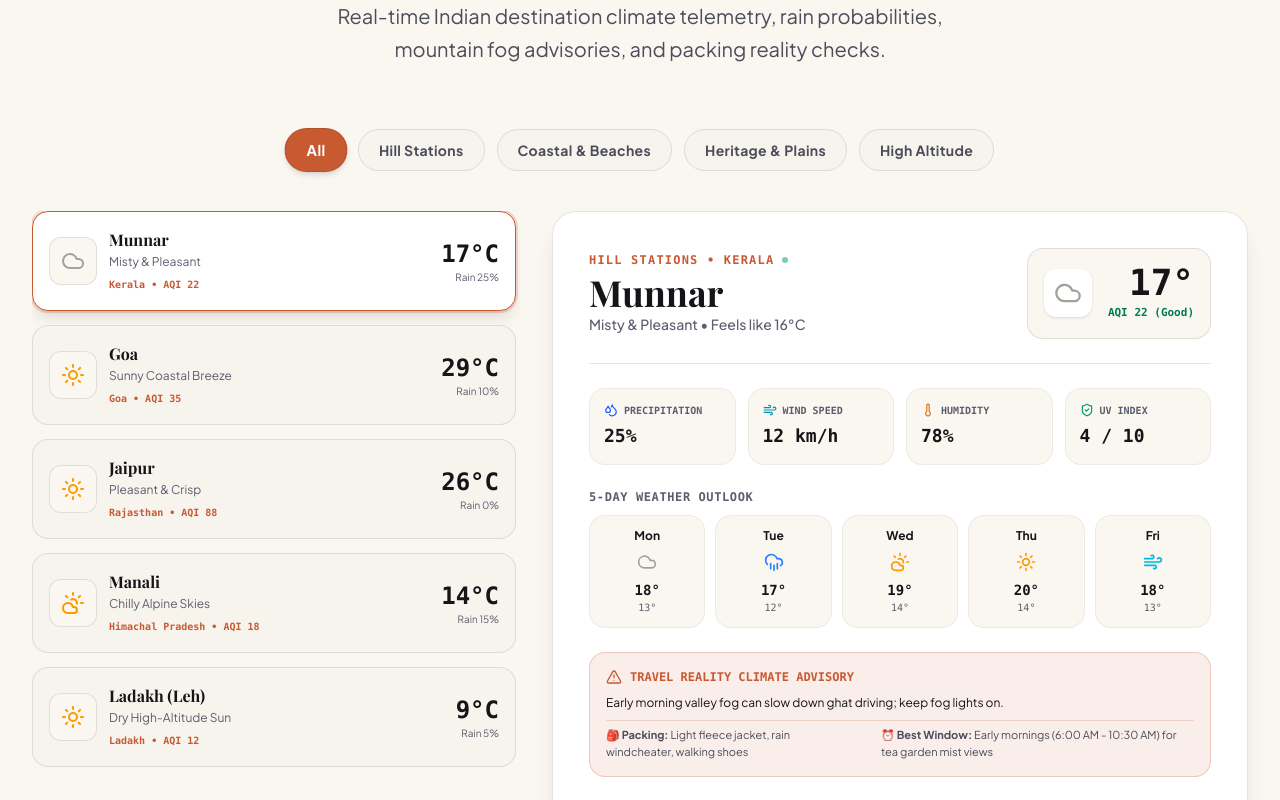
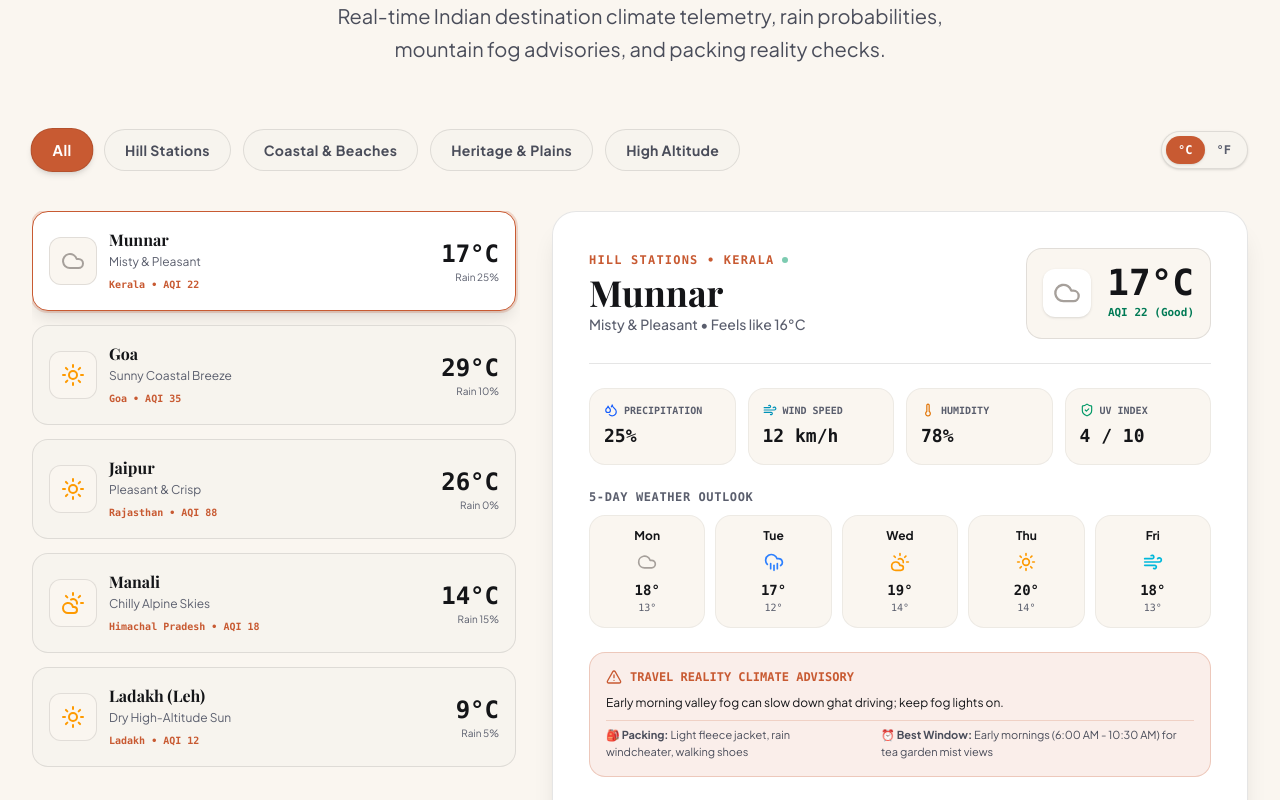
Before and after one commit to srijasethu/tripora, a React (Vite) app in the folder frontend/: page / in a window 1280 px wide. Shown: the part 3460-4260 px from the top of the page. Built offline with nearby package versions, Linux system fonts and the light colour scheme; a web font is replaced by a local one.

Commit message:
feat(weather): add Celsius and Fahrenheit unit switcher across radar and modal components

```diff
--- a/frontend/src/components/common/WeatherModal.jsx
+++ b/frontend/src/components/common/WeatherModal.jsx
@@ -15,7 +15,7 @@ import {
   Search,
   ArrowRight
 } from 'lucide-react';
-import { WEATHER_DESTINATIONS, WEATHER_CATEGORIES } from '../../data/weatherData';
+import { WEATHER_DESTINATIONS, WEATHER_CATEGORIES, convertTemp } from '../../data/weatherData';
 
 function getWeatherIcon(iconType, className = 'w-5 h-5') {
   switch (iconType) {
@@ -39,6 +39,7 @@ export default function WeatherModal({ isOpen, onClose, onSelectDestination }) {
   const [selectedCategory, setSelectedCategory] = useState('All');
   const [searchQuery, setSearchQuery] = useState('');
   const [activeDestId, setActiveDestId] = useState('goa');
+  const [tempUnit, setTempUnit] = useState('C');
 
   if (!isOpen) return null;
 
@@ -98,6 +99,35 @@ export default function WeatherModal({ isOpen, onClose, onSelectDestination }) {
               </div>
             </div>
 
+            <div className="flex items-center gap-2">
+              {/* Unit Toggle Pill */}
+              <div className="flex items-center bg-white/10 rounded-xl p-0.5 border border-white/10">
+                <button
+                  type="button"
+                  onClick={() => setTempUnit('C')}
+                  className={`px-2.5 py-1 text-xs font-mono font-bold rounded-lg transition-colors cursor-pointer ${
+                    tempUnit === 'C'
+                      ? 'bg-[#C85A32] text-white shadow-sm'
+                      : 'text-white/60 hover:text-white'
+                  }`}
+                  aria-label="Set temperature unit to Celsius"
+                >
+                  °C
+                </button>
+                <button
+                  type="button"
+                  onClick={() => setTempUnit('F')}
+                  className={`px-2.5 py-1 text-xs font-mono font-bold rounded-lg transition-colors cursor-pointer ${
+                    tempUnit === 'F'
+                      ? 'bg-[#C85A32] text-white shadow-sm'
+                      : 'text-white/60 hover:text-white'
+                  }`}
+                  aria-label="Set temperature unit to Fahrenheit"
+                >
+                  °F
+                </button>
+              </div>
+
               <button
                 onClick={onClose}
                 className="p-2 rounded-xl bg-white/5 hover:bg-white/15 text-white/70 hover:text-white transition-colors cursor-pointer"
@@ -105,6 +135,7 @@ export default function WeatherModal({ isOpen, onClose, onSelectDestination }) {
               >
                 <X className="w-5 h-5" />
               </button>
+            </div>
           </div>
 
           {/* Search & Category Filter Bar */}
@@ -187,10 +218,10 @@ export default function WeatherModal({ isOpen, onClose, onSelectDestination }) {
 
                       <div className="text-right flex flex-col items-end">
                         <span className="text-xl sm:text-2xl font-black font-mono text-white leading-tight">
-                          {dest.currentTemp}°C
+                          {convertTemp(dest.currentTemp, tempUnit)}°{tempUnit}
                         </span>
                         <span className="text-[10px] text-white/40">
-                          Feels {dest.feelsLike}°C
+                          Feels {convertTemp(dest.feelsLike, tempUnit)}°{tempUnit}
                         </span>
                       </div>
                     </div>
@@ -224,10 +255,10 @@ export default function WeatherModal({ isOpen, onClose, onSelectDestination }) {
                   </div>
                   <div className="text-right">
                     <span className="text-3xl sm:text-4xl font-black font-mono text-white">
-                      {activeDestination.currentTemp}°
+                      {convertTemp(activeDestination.currentTemp, tempUnit)}°{tempUnit}
                     </span>
                     <span className="block text-[10px] uppercase font-mono text-white/50">
-                      Feels like {activeDestination.feelsLike}°C
+                      Feels like {convertTemp(activeDestination.feelsLike, tempUnit)}°{tempUnit}
                     </span>
                   </div>
                 </div>
@@ -289,8 +320,12 @@ export default function WeatherModal({ isOpen, onClose, onSelectDestination }) {
                     >
                       <span className="text-xs font-bold text-white/80">{fc.day}</span>
                       <div className="my-1.5">{getWeatherIcon(fc.icon, 'w-4 h-4')}</div>
-                      <span className="text-sm font-bold font-mono text-white">{fc.temp}°</span>
-                      <span className="text-[10px] text-white/40 font-mono">{fc.low}°</span>
+                      <span className="text-sm font-bold font-mono text-white">
+                        {convertTemp(fc.temp, tempUnit)}°
+                      </span>
+                      <span className="text-[10px] text-white/40 font-mono">
+                        {convertTemp(fc.low, tempUnit)}°
+                      </span>
                     </div>
                   ))}
                 </div>
--- a/frontend/src/components/home/WeatherRadar.jsx
+++ b/frontend/src/components/home/WeatherRadar.jsx
@@ -15,7 +15,7 @@ import {
 } from 'lucide-react';
 import SectionHeading from '../common/SectionHeading';
 import Button from '../common/Button';
-import { WEATHER_DESTINATIONS, WEATHER_CATEGORIES } from '../../data/weatherData';
+import { WEATHER_DESTINATIONS, WEATHER_CATEGORIES, convertTemp } from '../../data/weatherData';
 
 function getWeatherIcon(iconType, className = 'w-6 h-6') {
   switch (iconType) {
@@ -38,6 +38,7 @@ function getWeatherIcon(iconType, className = 'w-6 h-6') {
 export default function WeatherRadar({ onOpenFullModal }) {
   const [activeCategory, setActiveCategory] = useState('All');
   const [selectedId, setSelectedId] = useState('munnar');
+  const [tempUnit, setTempUnit] = useState('C');
 
   const filtered = WEATHER_DESTINATIONS.filter(
     (item) => activeCategory === 'All' || item.category === activeCategory
@@ -59,8 +60,9 @@ export default function WeatherRadar({ onOpenFullModal }) {
           light={true}
         />
 
-        {/* Category Selector Tabs */}
-        <div className="flex flex-wrap items-center justify-center gap-2 sm:gap-3 mb-10">
+        {/* Category Selector Tabs & Temperature Unit Switcher */}
+        <div className="flex flex-col sm:flex-row items-center justify-between gap-4 mb-10">
+          <div className="flex flex-wrap items-center justify-center gap-2 sm:gap-3">
             {WEATHER_CATEGORIES.map((cat) => (
               <button
                 key={cat}
@@ -74,6 +76,35 @@ export default function WeatherRadar({ onOpenFullModal }) {
                 {cat}
               </button>
             ))}
+          </div>
+
+          {/* Unit Toggle Pill */}
+          <div className="flex items-center bg-[#F7F4EE] rounded-full p-1 border border-black/10 shadow-sm flex-shrink-0">
+            <button
+              type="button"
+              onClick={() => setTempUnit('C')}
+              className={`px-3 py-1.5 rounded-full text-xs font-mono font-bold transition-all cursor-pointer ${
+                tempUnit === 'C'
+                  ? 'bg-[#C85A32] text-white shadow-sm'
+                  : 'text-[#5A5E6D] hover:text-[#141518]'
+              }`}
+              aria-label="Display temperature in Celsius"
+            >
+              °C
+            </button>
+            <button
+              type="button"
+              onClick={() => setTempUnit('F')}
+              className={`px-3 py-1.5 rounded-full text-xs font-mono font-bold transition-all cursor-pointer ${
+                tempUnit === 'F'
+                  ? 'bg-[#C85A32] text-white shadow-sm'
+                  : 'text-[#5A5E6D] hover:text-[#141518]'
+              }`}
+              aria-label="Display temperature in Fahrenheit"
+            >
+              °F
+            </button>
+          </div>
         </div>
 
         {/* Dynamic Interactive Weather Showcase */}
@@ -114,7 +145,7 @@ export default function WeatherRadar({ onOpenFullModal }) {
 
                   <div className="text-right">
                     <span className="text-2xl font-black font-mono text-[#141518]">
-                      {item.currentTemp}°C
+                      {convertTemp(item.currentTemp, tempUnit)}°{tempUnit}
                     </span>
                     <span className="block text-[10px] font-sans text-[#5A5E6D]">
                       Rain {item.rainfallProb}
@@ -149,7 +180,7 @@ export default function WeatherRadar({ onOpenFullModal }) {
                       {activeDest.name}
                     </h3>
                     <p className="text-sm text-[#5A5E6D] font-medium mt-0.5">
-                      {activeDest.condition} • Feels like {activeDest.feelsLike}°C
+                      {activeDest.condition} • Feels like {convertTemp(activeDest.feelsLike, tempUnit)}°{tempUnit}
                     </p>
                   </div>
 
@@ -159,7 +190,7 @@ export default function WeatherRadar({ onOpenFullModal }) {
                     </div>
                     <div className="text-right">
                       <span className="text-4xl font-black font-mono text-[#141518] leading-none">
-                        {activeDest.currentTemp}°
+                        {convertTemp(activeDest.currentTemp, tempUnit)}°{tempUnit}
                       </span>
                       <span className="block text-[11px] font-mono text-emerald-700 font-bold mt-1">
                         AQI {activeDest.aqi} ({activeDest.aqiStatus})
@@ -224,8 +255,12 @@ export default function WeatherRadar({ onOpenFullModal }) {
                       >
                         <span className="text-xs font-bold text-[#141518]">{f.day}</span>
                         <div className="my-2">{getWeatherIcon(f.icon, 'w-5 h-5')}</div>
-                        <span className="text-sm font-bold font-mono text-[#141518]">{f.temp}°</span>
-                        <span className="text-[10px] font-mono text-[#5A5E6D]">{f.low}°</span>
+                        <span className="text-sm font-bold font-mono text-[#141518]">
+                          {convertTemp(f.temp, tempUnit)}°
+                        </span>
+                        <span className="text-[10px] font-mono text-[#5A5E6D]">
+                          {convertTemp(f.low, tempUnit)}°
+                        </span>
                       </div>
                     ))}
                   </div>
--- a/frontend/src/data/weatherData.js
+++ b/frontend/src/data/weatherData.js
@@ -268,3 +268,13 @@ export const WEATHER_CATEGORIES = [
   'Heritage & Plains',
   'High Altitude'
 ];
+
+/**
+ * Converts temperature from Celsius to desired unit ('C' or 'F').
+ */
+export function convertTemp(celsius, unit = 'C') {
+  if (unit === 'F') {
+    return Math.round((celsius * 9) / 5 + 32);
+  }
+  return Math.round(celsius);
+}
```
Lines whose indentation alone changed are shown as unchanged.
